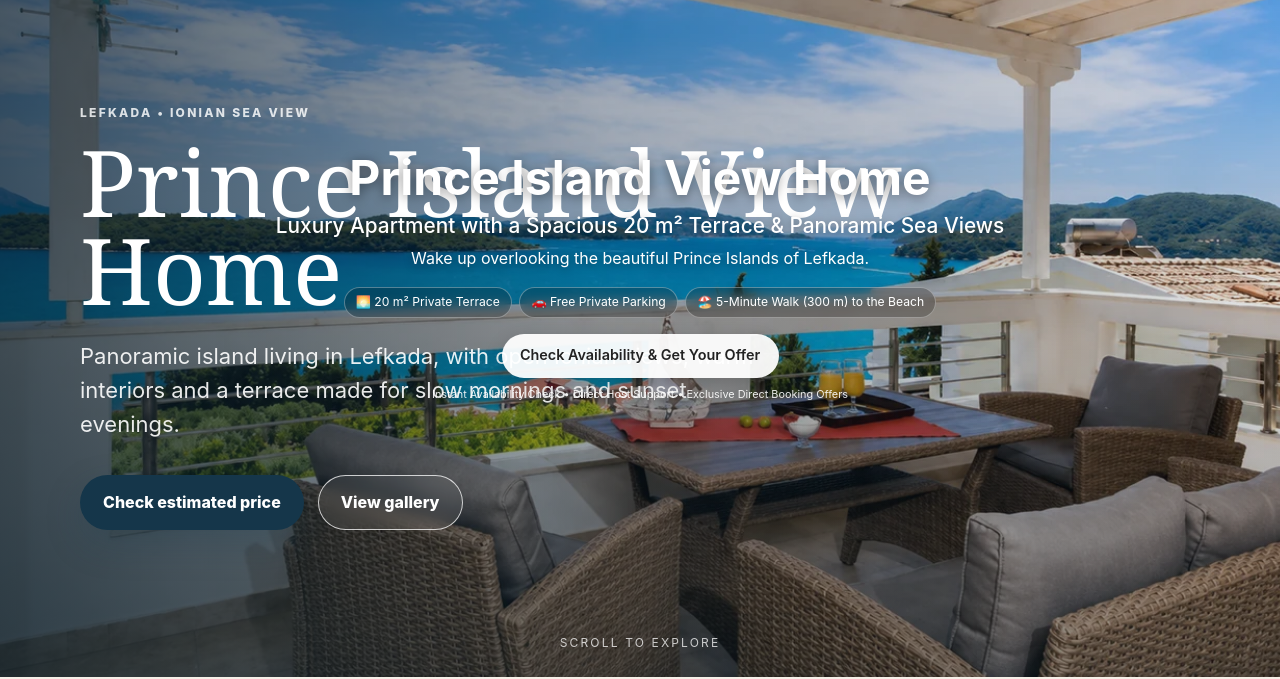
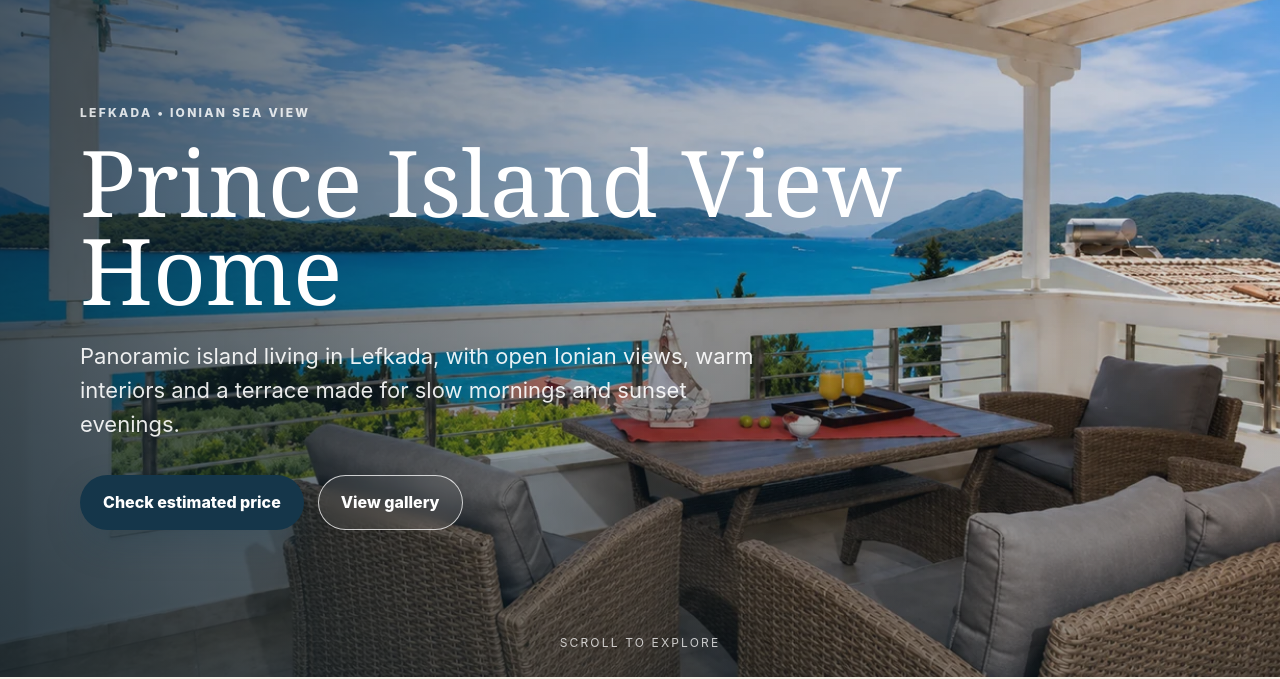
Before and after one commit to princeislandview-svg/prince-island-view-home, a plain HTML site: page index.html in a window 1280 px wide. Shown: the part 123-802 px from the top of the page. Drawn offline with Linux system fonts and the light colour scheme.

Commit message:
Add files via upload

```diff
--- a/assets/styles.css
+++ b/assets/styles.css
@@ -148,15 +148,3 @@ dialog img{max-height:86vh;border-radius:24px}
 .request-status.error{display:block;background:rgba(190,80,60,.12);color:#9b3d2e;border:1px solid rgba(190,80,60,.25)}
 .contact-actions .btn{min-width:180px}
 @media(max-width:720px){.guest-pair{grid-template-columns:1fr}.contact-actions .btn{width:100%}}
-
-/* V15.1 Hero refinement */
-.v15-1-content{position:absolute;inset:0;display:flex;flex-direction:column;align-items:center;justify-content:center;text-align:center;padding:1rem;z-index:5;color:#fff;pointer-events:none}
-.v15-1-content>*{pointer-events:auto}
-.v15-1-title{font-size:clamp(1.7rem,4vw,3rem);font-weight:700;line-height:1.08;text-shadow:0 2px 12px rgba(0,0,0,.45)}
-.v15-1-subtitle{max-width:780px;margin:.55rem auto 0;font-size:clamp(.95rem,1.8vw,1.3rem);line-height:1.35;font-weight:500;text-shadow:0 2px 10px rgba(0,0,0,.4)}
-.v15-1-tagline{max-width:700px;margin:.45rem auto 0;font-size:clamp(.82rem,1.35vw,1rem);line-height:1.45;text-shadow:0 2px 9px rgba(0,0,0,.4)}
-.v15-1-badges{display:flex;flex-wrap:wrap;justify-content:center;gap:.45rem;margin:1rem auto;max-width:950px}
-.v15-1-badges span{padding:.45rem .7rem;border:1px solid rgba(255,255,255,.32);border-radius:999px;background:rgba(0,0,0,.22);backdrop-filter:blur(7px);font-size:.76rem;line-height:1.2}
-.v15-1-cta{display:inline-flex;align-items:center;justify-content:center;padding:.68rem 1.15rem;border-radius:999px;text-decoration:none;font-size:.9rem;font-weight:600;background:rgba(255,255,255,.94);color:#222;box-shadow:0 5px 18px rgba(0,0,0,.18)}
-.v15-1-offer{margin:.5rem auto 0;font-size:.68rem;opacity:.9;text-shadow:0 2px 8px rgba(0,0,0,.4)}
-@media(max-width:700px){.v15-1-content{padding:.8rem}.v15-1-title{font-size:1.7rem}.v15-1-subtitle{font-size:.92rem;max-width:350px}.v15-1-tagline{font-size:.78rem;max-width:340px}.v15-1-badges{gap:.32rem;margin:.7rem auto}.v15-1-badges span{font-size:.65rem;padding:.38rem .52rem}.v15-1-cta{font-size:.82rem;padding:.6rem .9rem}.v15-1-offer{font-size:.58rem;max-width:340px}}
--- a/index.html
+++ b/index.html
@@ -59,19 +59,6 @@
 
   <main id="top">
     <section class="hero">
-<div class="v15-1-content">
-  <div class="v15-1-title">Prince Island View Home</div>
-  <div class="v15-1-subtitle">Luxury Apartment with a Spacious 20 m² Terrace &amp; Panoramic Sea Views</div>
-  <div class="v15-1-tagline">Wake up overlooking the beautiful Prince Islands of Lefkada.</div>
-  <div class="v15-1-badges">
-    <span>🌅 20 m² Private Terrace</span>
-    <span>🚗 Free Private Parking</span>
-    <span>🏖️ 5-Minute Walk (300 m) to the Beach</span>
-  </div>
-  <a class="v15-1-cta" href="#booking">Check Availability &amp; Get Your Offer</a>
-  <div class="v15-1-offer">Instant Availability Check • Direct Host Support • Exclusive Direct Booking Offers</div>
-</div>
-
       <div class="hero-bg" aria-hidden="true"></div>
       <div class="hero-overlay"></div>
       <div class="hero-content">
```
